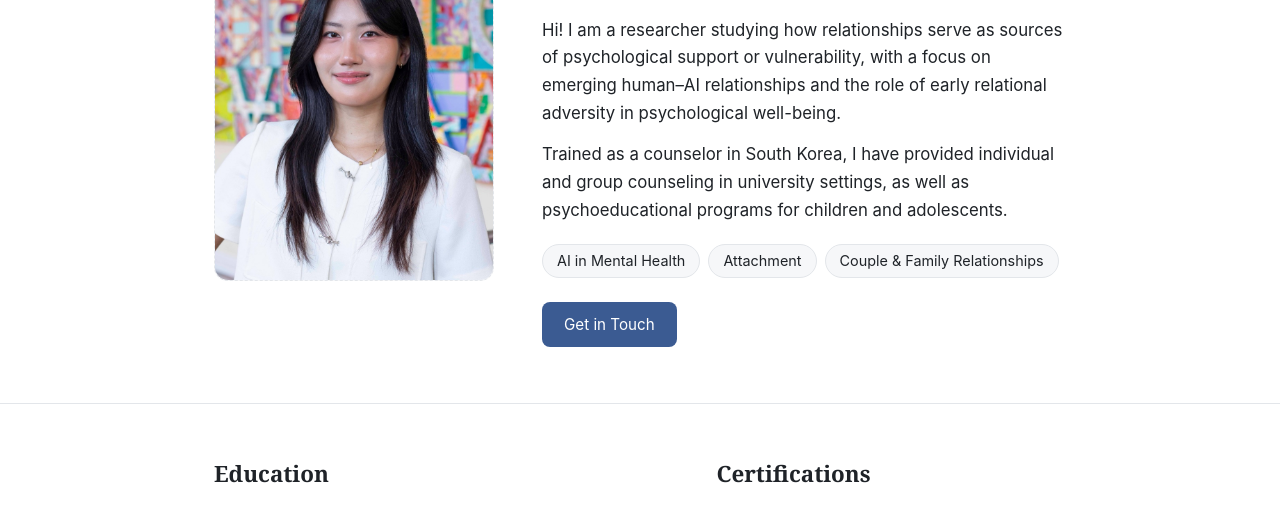
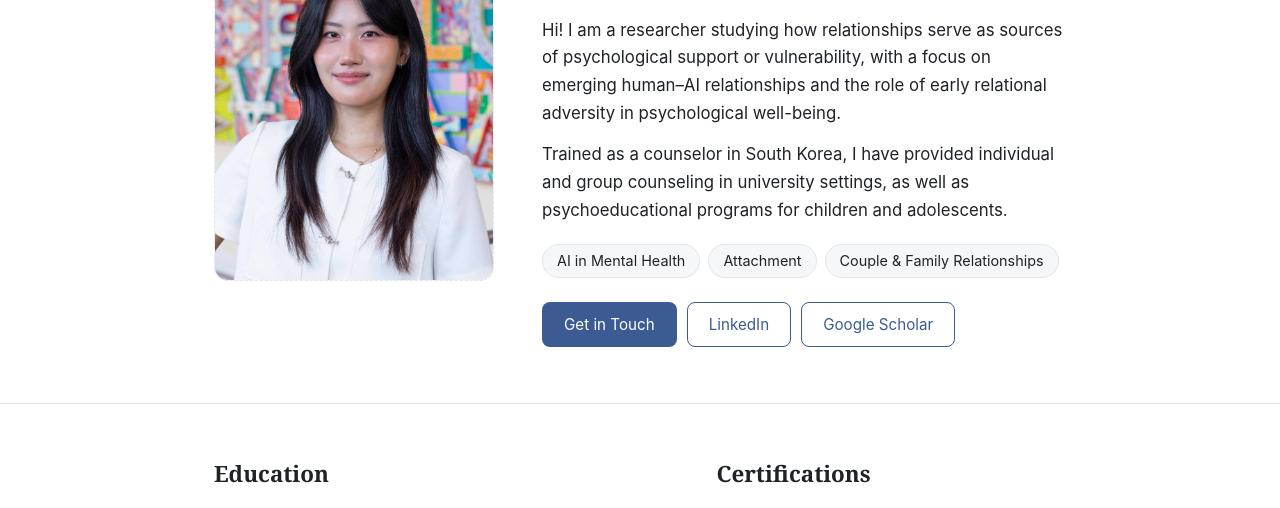
Before and after one commit to YoonJooSong/yoonjoosong.github.io, a plain HTML site: page index.html in a window 1280 px wide. Shown: the part 263-771 px from the top of the page. Drawn offline with Linux system fonts and the light colour scheme.

Commit message:
Add LinkedIn and Google Scholar buttons next to Get in Touch
Co-Authored-By: Claude Opus 5.5 <noreply@anthropic.com>

```diff
--- a/index.html
+++ b/index.html
@@ -40,7 +40,11 @@
           <span class="tag">Attachment</span>
           <span class="tag">Couple &amp; Family Relationships</span>
         </div>
-        <a class="btn" href="mailto:yoonjoo.song@ufl.edu">Get in Touch</a>
+        <div class="actions">
+          <a class="btn" href="mailto:yoonjoo.song@ufl.edu">Get in Touch</a>
+          <a class="btn btn-outline" href="https://www.linkedin.com/in/yoonjoo-song-aa5520282/" target="_blank" rel="noopener">LinkedIn</a>
+          <a class="btn btn-outline" href="https://scholar.google.com/citations?user=vnjdIsEAAAAJ&amp;hl=en" target="_blank" rel="noopener">Google Scholar</a>
+        </div>
       </div>
     </div>
   </header>
--- a/style.css
+++ b/style.css
@@ -50,6 +50,9 @@ nav ul a.active { color: var(--accent); font-weight: 600; background: var(--bg-s
 .tag { background: var(--bg-soft); border: 1px solid var(--line); border-radius: 999px; padding: 4px 14px; font-size: 0.9rem; }
 .btn { display: inline-block; padding: 10px 22px; border-radius: 8px; background: var(--accent); color: #fff; font-size: 0.95rem; }
 .btn:hover { text-decoration: none; opacity: 0.88; }
+.actions { display: flex; flex-wrap: wrap; gap: 10px; }
+.btn-outline { background: transparent; color: var(--accent); border: 1px solid var(--accent); padding: 9px 21px; }
+.btn-outline:hover { background: var(--bg-soft); opacity: 1; }
 
 /* ----- Sections ----- */
 section { padding: 52px 0; border-top: 1px solid var(--line); }
@@ -92,6 +95,7 @@ footer .wrap { display: flex; justify-content: space-between; flex-wrap: wrap; g
   .statement { text-align: left; }
   .headshot { width: 240px; margin: 0 auto; }
   .tags { justify-content: center; }
+  .actions { justify-content: center; }
   .entry-head { flex-direction: column; gap: 0; }
   .entry-title { flex: none; }
 }
```
